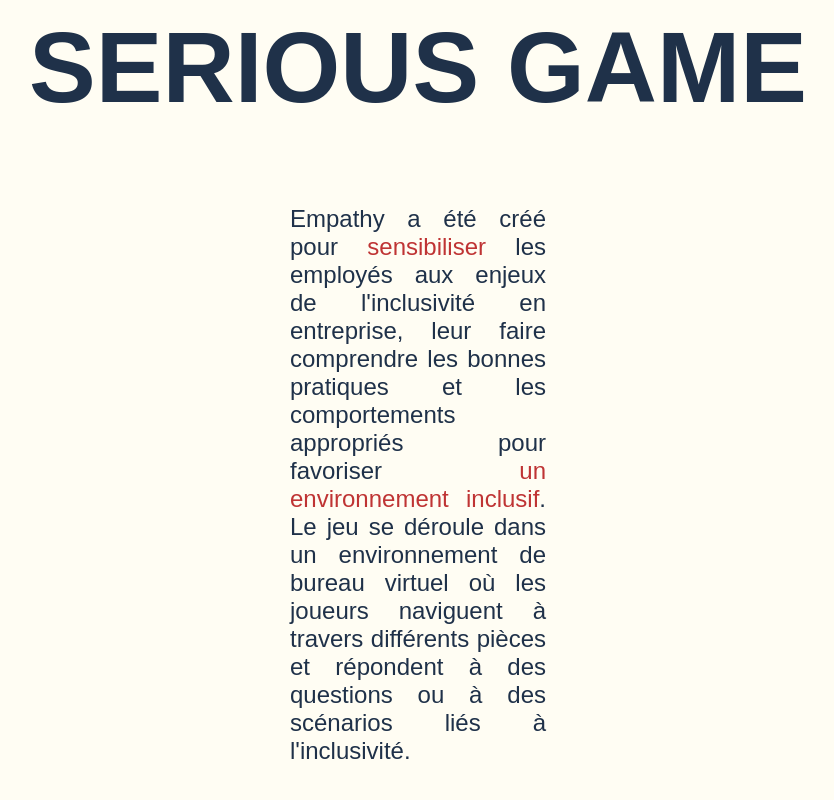
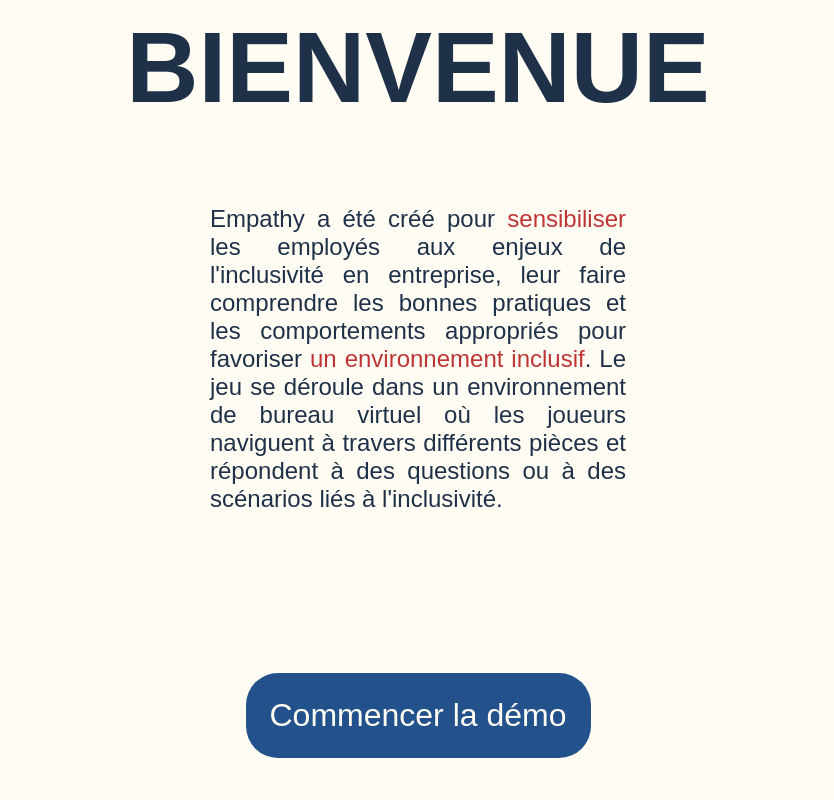
Before and after one commit to Rachelreg/Empathy, a React (Vite) app: page / in a window 1280 px wide. Shown: the part 300-1100 px from the top of the page, without its empty margins (222-1056 px from the left). Built offline with nearby package versions, Linux system fonts and the light colour scheme.

Commit message:
Finish page Accueil

```diff
--- a/src/components/Entete.jsx
+++ b/src/components/Entete.jsx
@@ -5,7 +5,7 @@
 
   return (
     <section className="container_entete">
-      <h1>SERIOUS GAME</h1>
+      <h1>BIENVENUE</h1>
       <p>Empathy a été créé pour <span>sensibiliser</span> les employés aux enjeux de l'inclusivité en entreprise, leur faire comprendre les bonnes pratiques et les comportements appropriés pour favoriser <span>un environnement inclusif</span>. Le jeu se déroule dans un environnement de bureau virtuel où les joueurs naviguent à travers différents pièces et répondent à des questions ou à des scénarios liés à l'inclusivité.</p>
       <Link to="/jeuxdebut">
       <button className="button_game">Commencer la démo</button>
--- a/src/styles/Entete.css
+++ b/src/styles/Entete.css
@@ -17,8 +17,8 @@
   font-size: 24px;
   margin-bottom: 10rem;
   padding-top: 5rem;
-  padding-left: 25rem;
-  padding-right: 25rem;
+  padding-left: 20rem;
+  padding-right: 20rem;
   text-align: justify;
   color: var(--primary-color);
 }
@@ -29,15 +29,15 @@
 
 .button_game {
   padding: 1.5rem;
-  background-color: var(--sixth-color);
+  background-color: var(--thrird-color);
   border: none;
   border-radius: 2rem;
-  color: var(--primary-color);
+  color: var(--second-color);
   font-size: 32px;
   transition: 1s;
 }
 
 .button_game:hover {
-  background-color: var(--primary-color);
-  color: var(--second-color);
+  background-color: var(--fourth-color);
+  color: var(--primary-color);
 }
```
